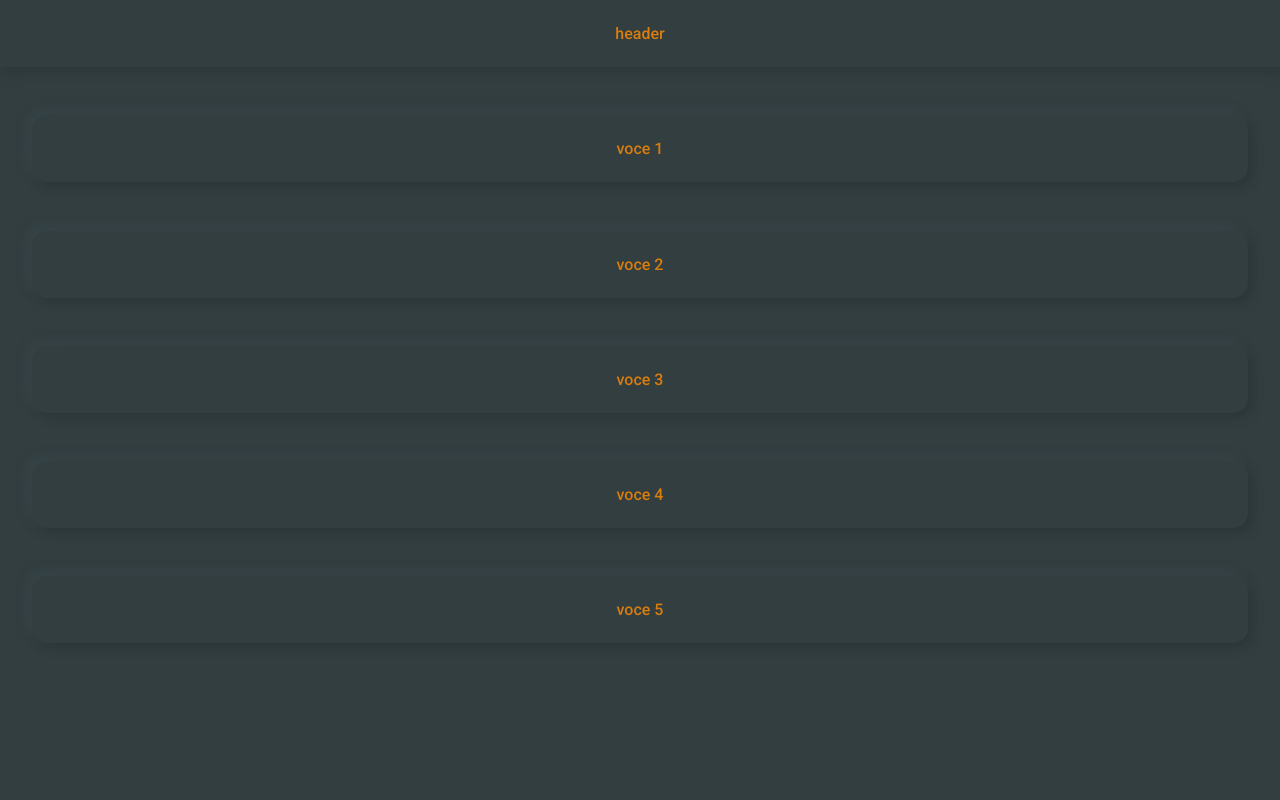
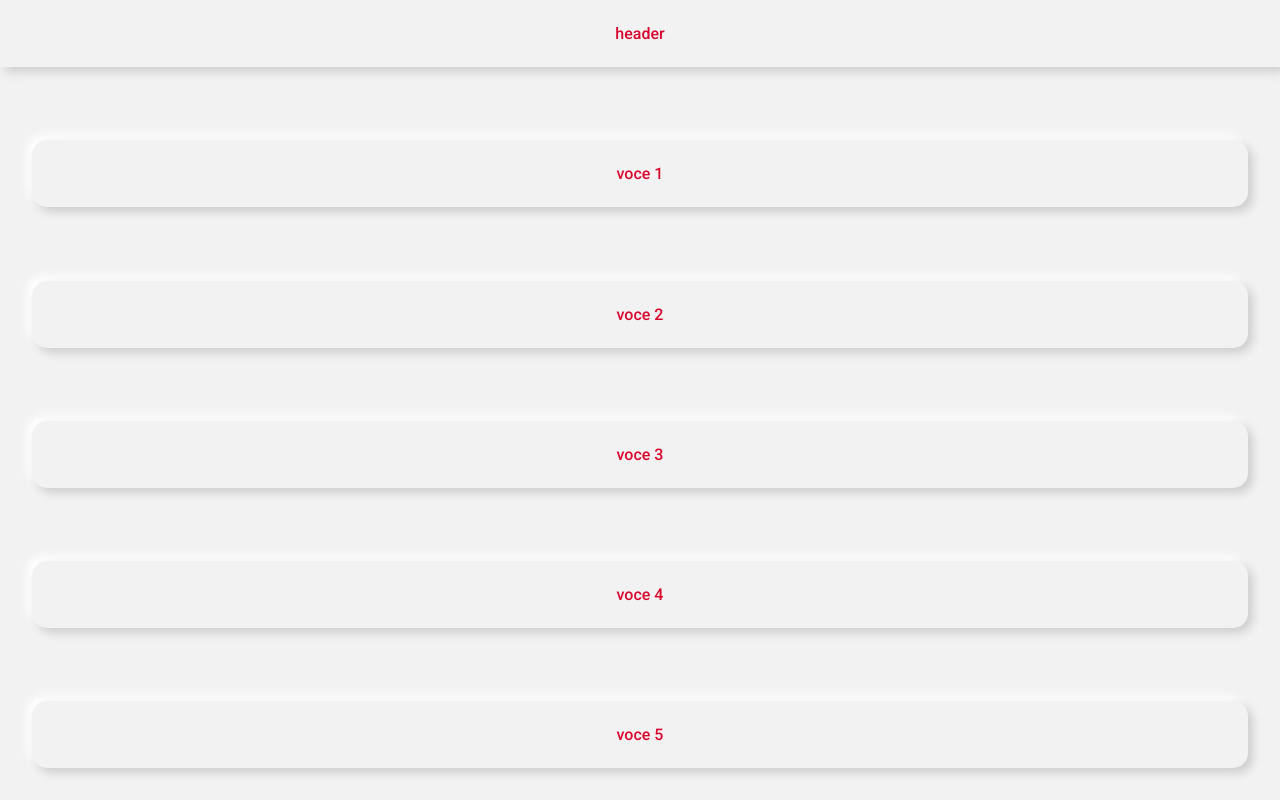
Before and after one commit to AlessandroPaciello/menu, a website: page index.html in a window 1280 px wide. Drawn offline with nearby package versions, Linux system fonts and the light colour scheme.

Commit message:
25/02/2021

```diff
--- a/script.js
+++ b/script.js
@@ -1,7 +1,6 @@
 let myPromise;
 let divCategory = {
     list : [],
-    height: 50,
 };
 let list;
 let header;
@@ -58,12 +57,11 @@ function set_element(listElement) {
 
     list.style("height", list_height + "px");
     list.style("width", windowWidth + "px");
-    distance = (list_height / listElement.length) - divCategory.height;
+    distance = (list_height / listElement.length);
 
 
     listElement.forEach(el => {
         el.style("margin-top", distance / 2 + "px");
-        el.style("margin-bottom", distance / 2 + "px");
     });
 
 };
--- a/server.js
+++ b/server.js
@@ -21,4 +21,4 @@ app.get("/menu.json", (req, res) => {
 
 
 
-app.listen(port);
+app.listen(process.env.PORT || port);
--- a/style.css
+++ b/style.css
@@ -7,7 +7,7 @@
 
 body {
     font-family: 'Roboto';
-    background-color: #323E40;
+    background-color: #F2F2F2;
 }
 
 .list {
@@ -16,36 +16,41 @@ body {
 
 .list_element {
     border-radius: 15px;
-    background: #323E40;
-    box-shadow:  5px 5px 10px #2c3738,
-                 -5px -5px 10px #384548;
-    color: #D97D0D;
+    background: #F2F2F2;
+    box-shadow:  5px 5px 10px #cecece,
+                 -5px -5px 10px #ffffff;
+    color: #D9072D;
     text-align: center;
+    transition: padding-bottom 2s, padding-top 2s;
     padding-top: 3vh;
     padding-bottom: 3vh;
     margin-right: 4vh;
     margin-left: 4vh;
+
 }
 
 .open_list {
     border-radius: 15px;
-    background: #323E40;
-    box-shadow: inset 5px 5px 10px #2c3738,
-                inset -5px -5px 10px #384548;
-    color: #D97D0D;
+    background: #F2F2F2;
+    box-shadow: inset 5px 5px 10px #cecece,
+                inset -5px -5px 10px #ffffff;
+    color: #D9072D;
     text-align: center;
-    padding-top: 60vh;
+    transition: padding-bottom 2s, padding-top 2s;
+    padding-top: 55%;
+    padding-bottom: 55%;
     margin-right: 4vh;
     margin-left: 4vh;
+
 }
 
 .header {
     position: sticky;
     text-align: center;
-    color: #D97D0D;
-    background: #323E40;
-    box-shadow:  5px 5px 10px #2c3738,
-                -5px -5px 10px #384548;
+    color: #D9072D;
+    background: #F2F2F2;
+    box-shadow:  5px 5px 10px #cecece,
+                -5px -5px 10px #ffffff;
     padding-top: 3vh;
     padding-bottom: 3vh;
 }
```
